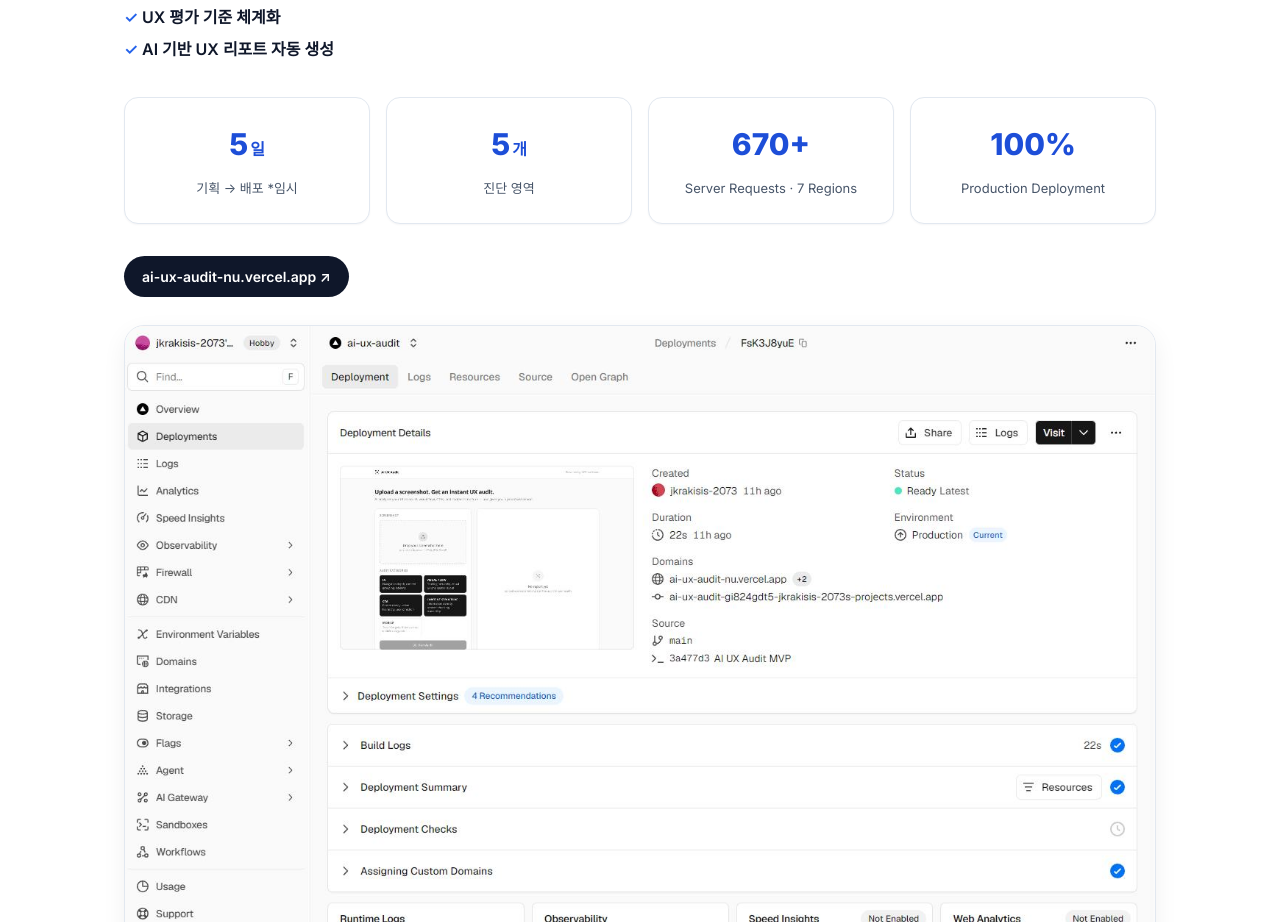
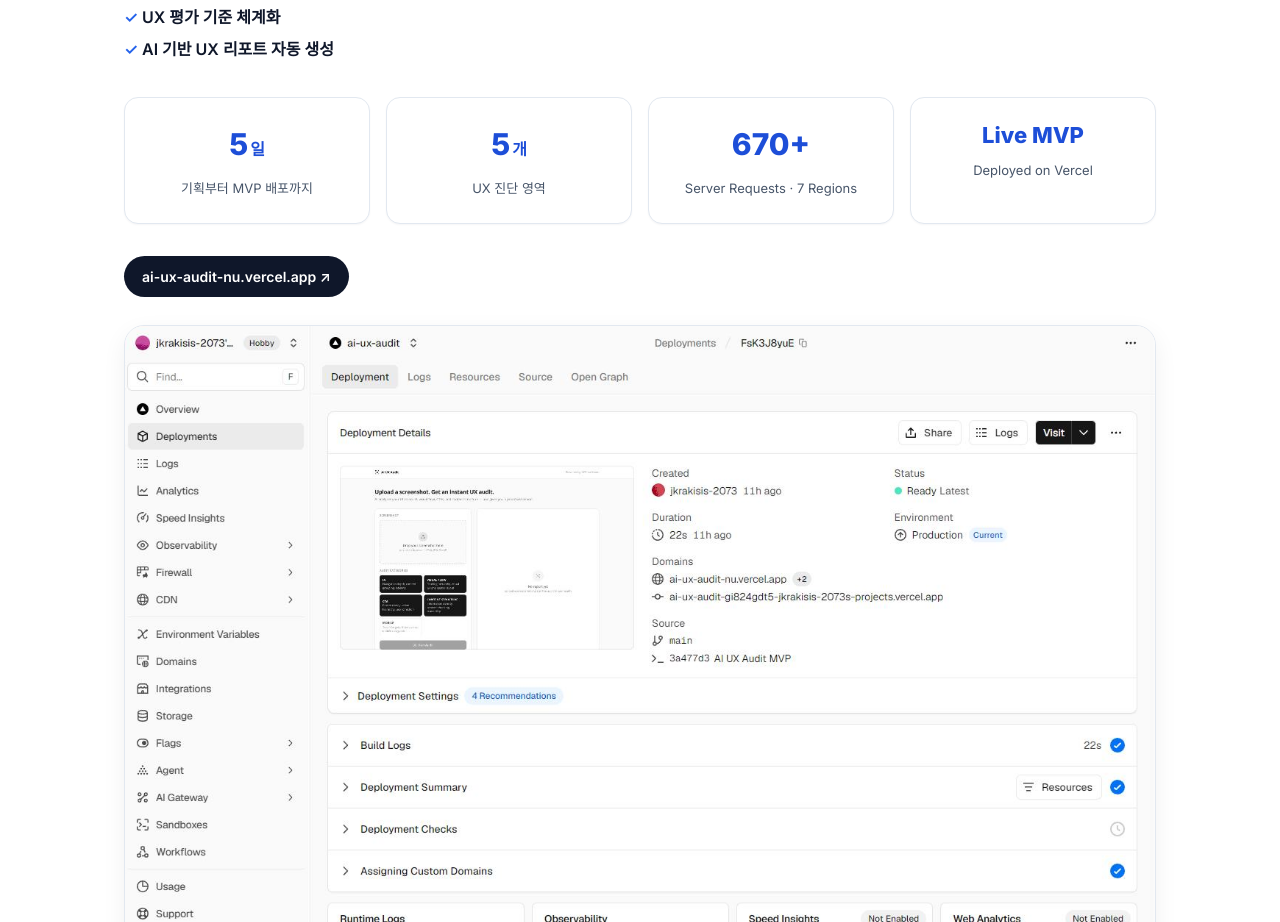
Before and after one commit to jkrakisis/AI_AUDIT, a plain HTML site: page index.html in a window 1280 px wide. Shown: the part 8807-9729 px from the top of the page. Drawn offline with Linux system fonts and the light colour scheme; a web font is replaced by a local one.

Commit message:
RESULT 섹션 stat 텍스트 수정 및 Live MVP 스타일 추가

```diff
--- a/index.html
+++ b/index.html
@@ -421,10 +421,10 @@
         <li>AI 기반 UX 리포트 자동 생성</li>
       </ul>
       <div class="stat-grid">
-        <div class="stat-card"><span class="stat-num">5<small>일</small></span><span class="stat-label">기획 → 배포 *임시</span></div>
-        <div class="stat-card"><span class="stat-num">5<small>개</small></span><span class="stat-label">진단 영역</span></div>
+        <div class="stat-card"><span class="stat-num">5<small>일</small></span><span class="stat-label">기획부터 MVP 배포까지</span></div>
+        <div class="stat-card"><span class="stat-num">5<small>개</small></span><span class="stat-label">UX 진단 영역</span></div>
         <div class="stat-card"><span class="stat-num">670+</span><span class="stat-label">Server Requests · 7 Regions</span></div>
-        <div class="stat-card"><span class="stat-num">100%</span><span class="stat-label">Production Deployment</span></div>
+        <div class="stat-card"><span class="stat-num stat-live">Live MVP</span><span class="stat-label">Deployed on Vercel</span></div>
       </div>
       <a class="link-pill" href="https://ai-ux-audit-nu.vercel.app/" target="_blank" rel="noopener">ai-ux-audit-nu.vercel.app ↗</a>
       <img class="result-screenshot" src="images/result-vercel.jpg" alt="Vercel Production Deployment 대시보드" loading="lazy">
--- a/style.css
+++ b/style.css
@@ -700,6 +700,7 @@
 }
 .stat-num { display: block; font-size: 1.875rem; font-weight: 800; color: var(--color-primary-dark); margin-bottom: 8px; }
 .stat-num small { font-size: 1rem; font-weight: 600; margin-left: 2px; }
+.stat-num.stat-live { font-size: 1.375rem; line-height: 1.2; }
 .stat-label { font-size: 0.8125rem; color: var(--color-text-sub); }
 
 .link-pill {
```
